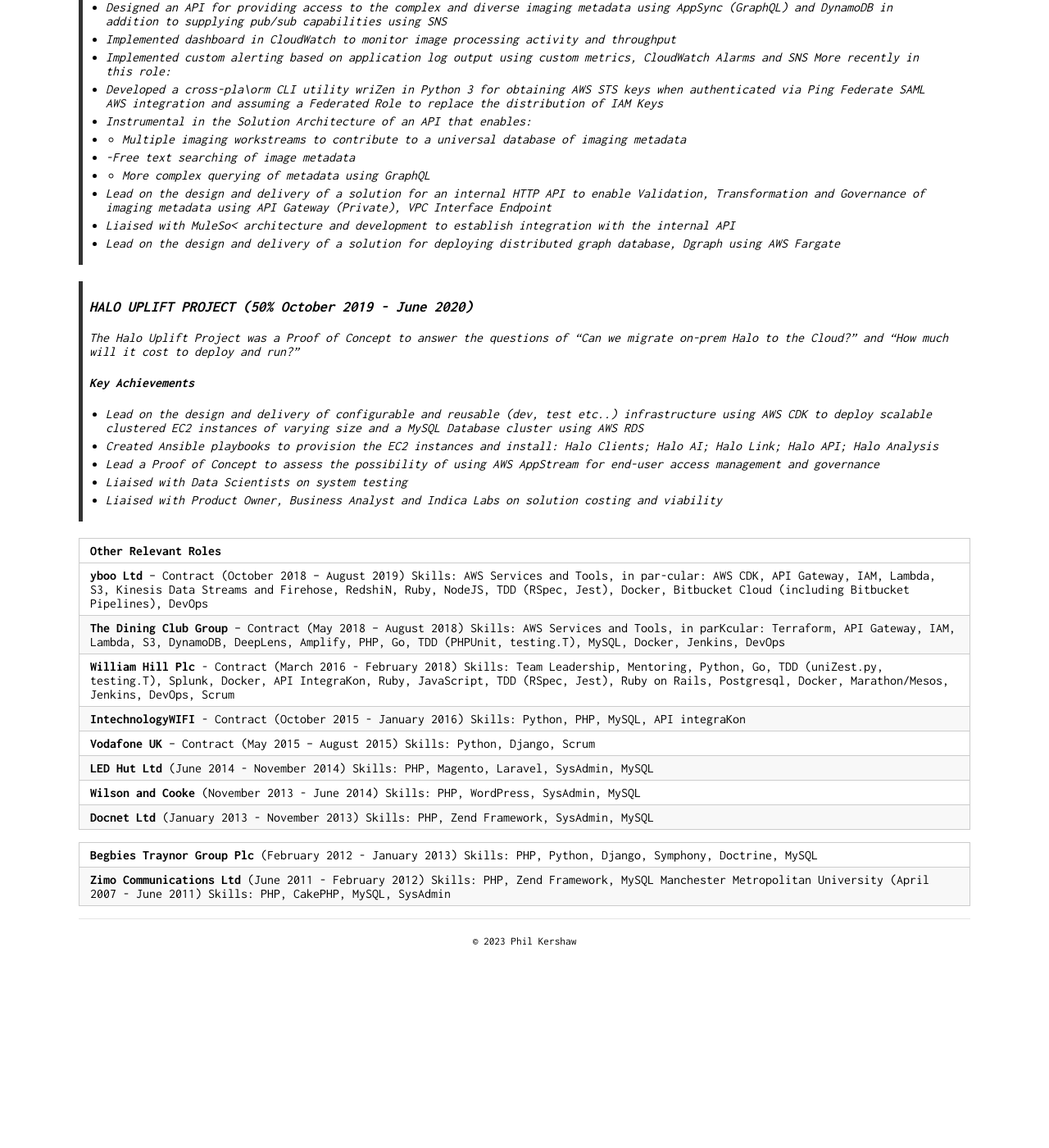
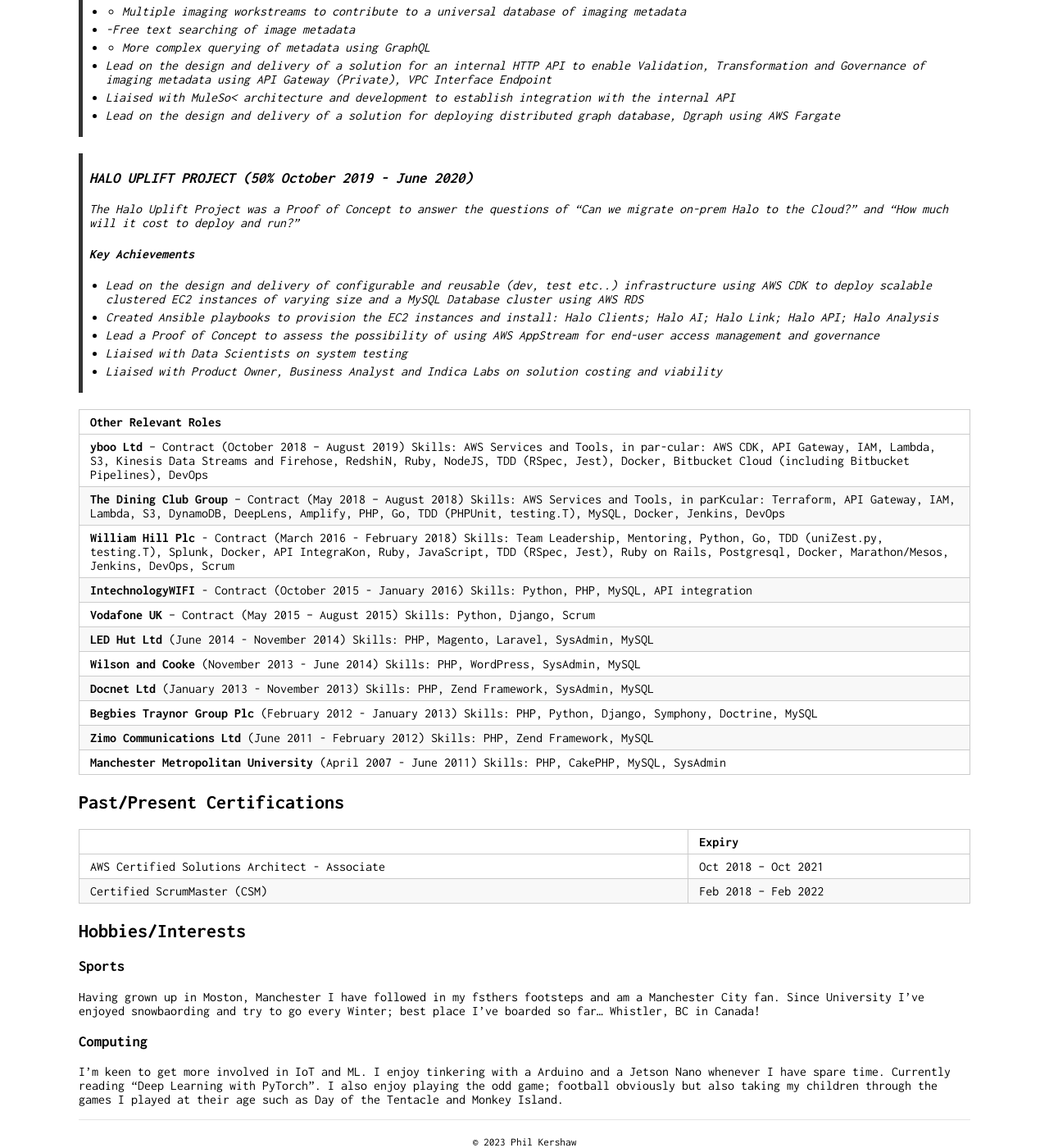
Before and after one commit to PhilKershaw/philkershaw.github.com, a Jekyll site: the page built from index.md, in a window 1280 px wide and 1400 px high, scrolled down 2873 px. Shown: the whole window at 82% size. Built offline with Jekyll 4.4.1, drawn with Linux system fonts in a browser that asks for light colours; before the commit the page ends 4028 px from its top, so only the background shows below that; some of the changed text lies outside the part shown.

Commit message:
Update index.md

```diff
--- a/index.md
+++ b/index.md
@@ -142,16 +135,33 @@
 > - Liaised with Data Scientists on system testing
 > - Liaised with Product Owner, Business Analyst and Indica Labs on solution costing and viability
 
-| Other Relevant Roles                                                                                                                                                                                                                                                                     |
+| Other Relevant Roles |
 | ---------------------------------------------------------------------------------------------------------------------------------------------------------------------------------------------------------------------------------------------------------------------------------------- |
 | **yboo Ltd** – Contract (October 2018 – August 2019) Skills: AWS Services and Tools, in par-cular: AWS CDK, API Gateway, IAM, Lambda, S3, Kinesis Data Streams and Firehose, RedshiN, Ruby, NodeJS, TDD (RSpec, Jest), Docker, Bitbucket Cloud (including Bitbucket Pipelines), DevOps   |
 | **The Dining Club Group** – Contract (May 2018 – August 2018) Skills: AWS Services and Tools, in parKcular: Terraform, API Gateway, IAM, Lambda, S3, DynamoDB, DeepLens, Amplify, PHP, Go, TDD (PHPUnit, testing.T), MySQL, Docker, Jenkins, DevOps                                      |
 | **William Hill Plc** - Contract (March 2016 - February 2018) Skills: Team Leadership, Mentoring, Python, Go, TDD (uniZest.py, testing.T), Splunk, Docker, API IntegraKon, Ruby, JavaScript, TDD (RSpec, Jest), Ruby on Rails, Postgresql, Docker, Marathon/Mesos, Jenkins, DevOps, Scrum |
-| **IntechnologyWIFI** - Contract (October 2015 - January 2016) Skills: Python, PHP, MySQL, API integraKon                                                                                                                                                                                 |
-| **Vodafone UK** – Contract (May 2015 – August 2015) Skills: Python, Django, Scrum                                                                                                                                                                                                        |
-| **LED Hut Ltd** (June 2014 - November 2014) Skills: PHP, Magento, Laravel, SysAdmin, MySQL                                                                                                                                                                                               |
-| **Wilson and Cooke** (November 2013 - June 2014) Skills: PHP, WordPress, SysAdmin, MySQL                                                                                                                                                                                                 |
-| **Docnet Ltd** (January 2013 - November 2013) Skills: PHP, Zend Framework, SysAdmin, MySQL                                                                                                                                                                                               |
+| **IntechnologyWIFI** - Contract (October 2015 - January 2016) Skills: Python, PHP, MySQL, API integration |
+| **Vodafone UK** – Contract (May 2015 – August 2015) Skills: Python, Django, Scrum |
+| **LED Hut Ltd** (June 2014 - November 2014) Skills: PHP, Magento, Laravel, SysAdmin, MySQL |
+| **Wilson and Cooke** (November 2013 - June 2014) Skills: PHP, WordPress, SysAdmin, MySQL |
+| **Docnet Ltd** (January 2013 - November 2013) Skills: PHP, Zend Framework, SysAdmin, MySQL |
+| **Begbies Traynor Group Plc** (February 2012 - January 2013) Skills: PHP, Python, Django, Symphony, Doctrine, MySQL |
+| **Zimo Communications Ltd** (June 2011 - February 2012) Skills: PHP, Zend Framework, MySQL |
+| **Manchester Metropolitan University** (April 2007 - June 2011) Skills: PHP, CakePHP, MySQL, SysAdmin |
 
-| **Begbies Traynor Group Plc** (February 2012 - January 2013) Skills: PHP, Python, Django, Symphony, Doctrine, MySQL |
-| **Zimo Communications Ltd** (June 2011 - February 2012) Skills: PHP, Zend Framework, MySQL Manchester Metropolitan University (April 2007 - June 2011) Skills: PHP, CakePHP, MySQL, SysAdmin |
+## Past/Present Certifications
+
+|                                               | Expiry              |
+| --------------------------------------------- | ------------------- |
+| AWS Certified Solutions Architect - Associate | Oct 2018 – Oct 2021 |
+| Certified ScrumMaster (CSM)                   | Feb 2018 – Feb 2022 |
+
+## Hobbies/Interests
+
+### Sports
+
+Having grown up in Moston, Manchester I have followed in my fsthers footsteps and am a Manchester City fan. Since University I've enjoyed snowbaording and try to go every Winter; best place I've boarded so far... Whistler, BC in Canada!
+
+### Computing
+
+I'm keen to get more involved in IoT and ML. I enjoy tinkering with a Arduino and a Jetson Nano whenever I have spare time. Currently reading "Deep Learning with PyTorch". I also enjoy playing the odd game; football obviously but also taking my children through the games I played at their age such as Day of the Tentacle and Monkey Island.
```
Also changed, not shown: other parts of index.md (+0 -7 lines).
